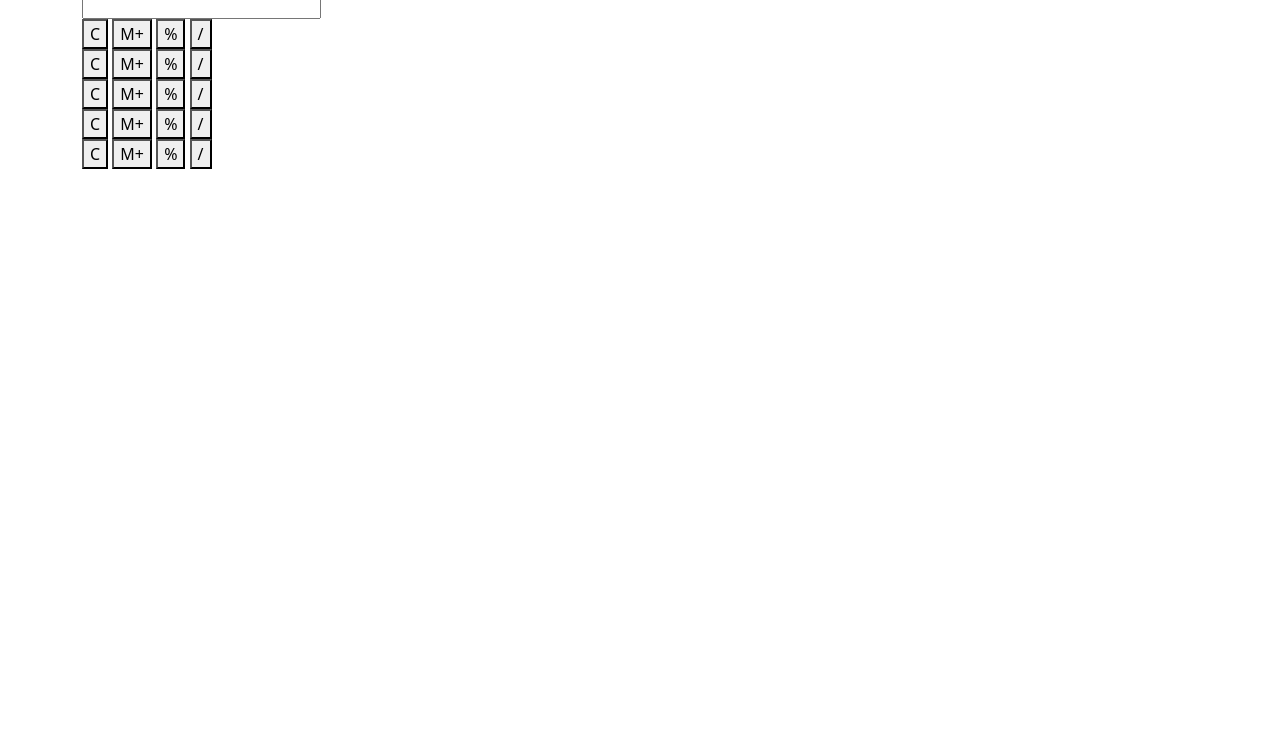
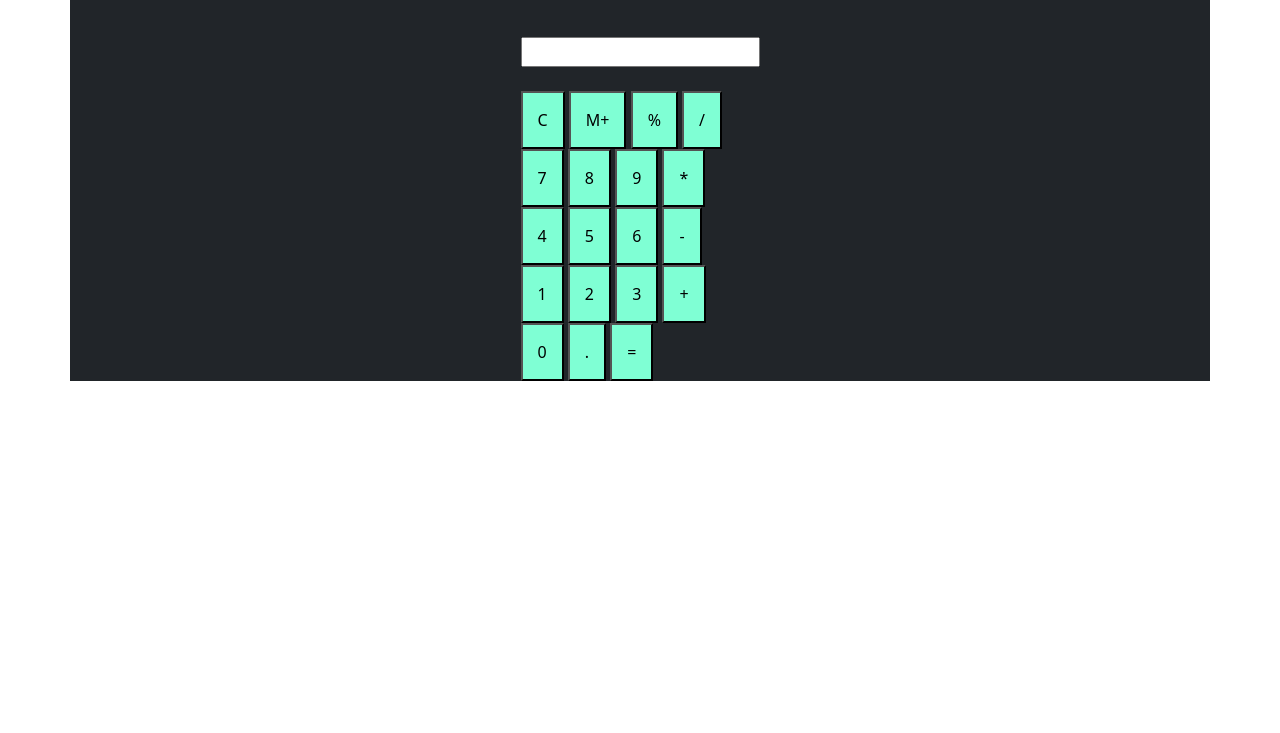
Before and after one commit to muzammilpro/My-Own-Calculator, a plain HTML site: page index.html in a window 1280 px wide. Shown: the part 67-800 px from the top of the page. Drawn offline with Linux system fonts and the light colour scheme.

Commit message:
Do Some Styling

```diff
--- a/index.html
+++ b/index.html
@@ -14,9 +14,10 @@
 
     <h1>Welcome to the Muzammil Calculator</h1>
 
-    <div class="container">
+    <div class="container bg-dark ">
         <div>
-            <input type="text">
+            <br><br>
+            <input type="text"> <br> <br>
             <div class="buttons">
 
                 <button>C</button>
@@ -26,31 +27,30 @@
             </div>
             <div class="buttons">
 
-                <button>C</button>
-                <button>M+</button>
-                <button>%</button>
-                <button>/</button>
+                <button>7</button>
+                <button>8</button>
+                <button>9</button>
+                <button>*</button>
             </div>
             <div class="buttons">
 
-                <button>C</button>
-                <button>M+</button>
-                <button>%</button>
-                <button>/</button>
+                <button>4</button>
+                <button>5</button>
+                <button>6</button>
+                <button>-</button>
             </div>
             <div class="buttons">
 
-                <button>C</button>
-                <button>M+</button>
-                <button>%</button>
-                <button>/</button>
+                <button>1</button>
+                <button>2</button>
+                <button>3</button>
+                <button>+</button>
             </div>
             <div class="buttons">
 
-                <button>C</button>
-                <button>M+</button>
-                <button>%</button>
-                <button>/</button>
+                <button>0</button>
+                <button>.</button>
+                <button>=</button>
             </div>
 
         </div>
--- a/style.css
+++ b/style.css
@@ -0,0 +1,10 @@
+.buttons button {
+    padding: 15px;
+    background-color: aquamarine;
+}
+
+.container{
+    display: flex;
+    align-items: center;
+    justify-content: center;
+}
```
